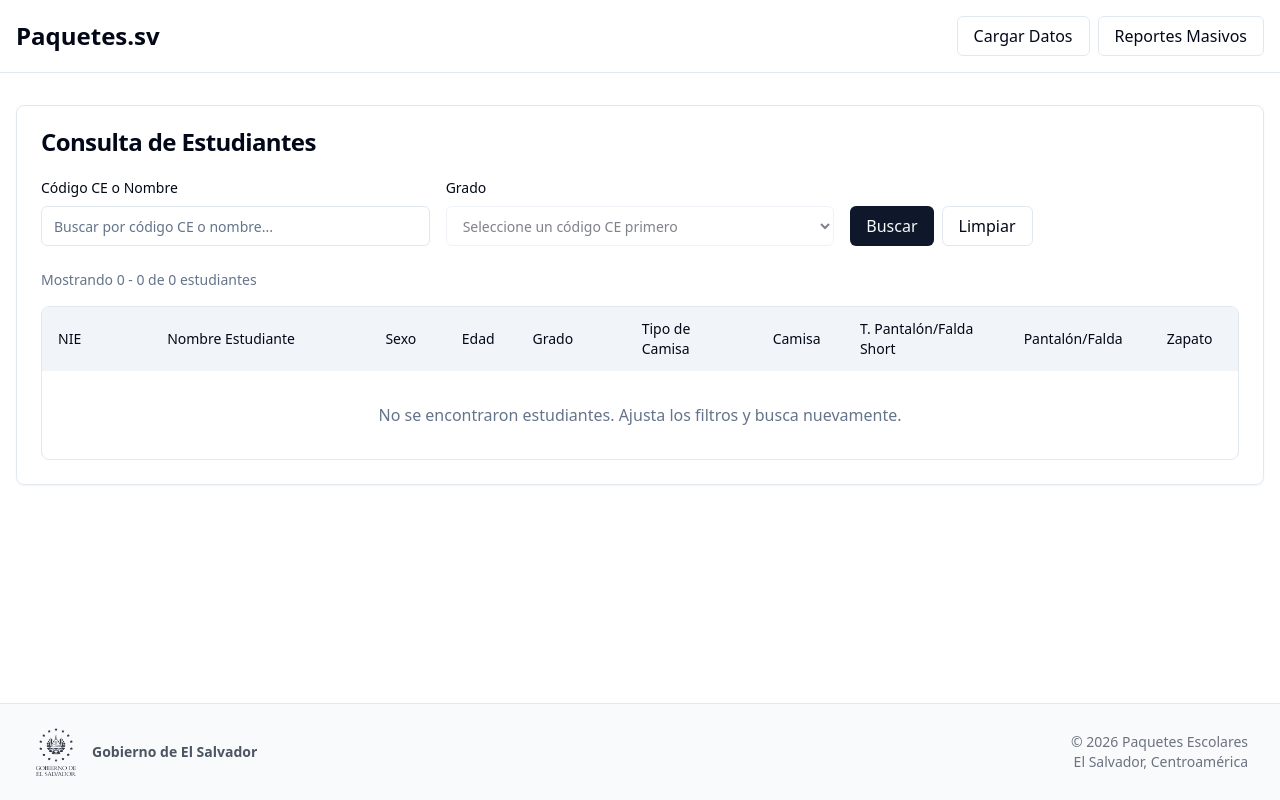
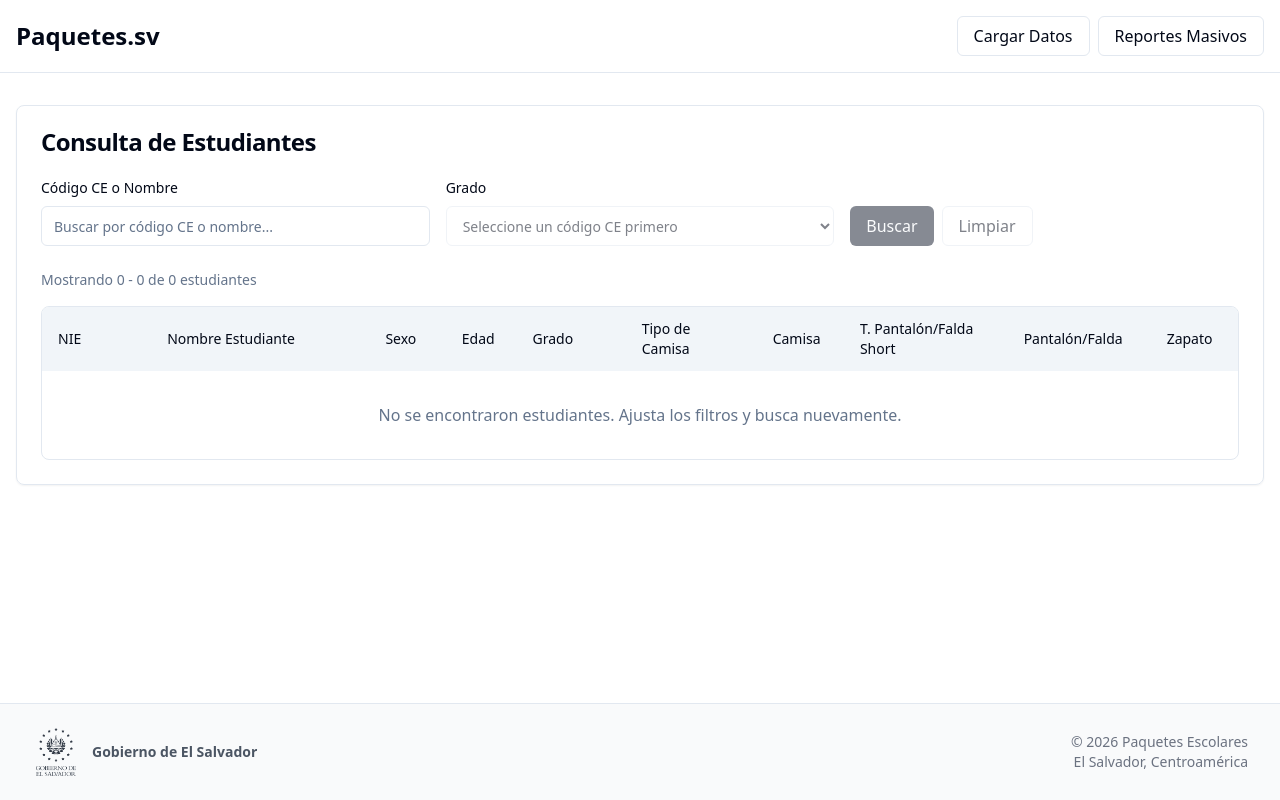
Before and after one commit to rcastaneda-dev/paquetes.sv, a Next.js app: page / in a window 1280 px wide. Built offline with nearby package versions, Linux system fonts and the light colour scheme.

Commit message:
fix(FiltersPanel): disable search and clear buttons when no school is selected

```diff
--- a/src/components/FiltersPanel.tsx
+++ b/src/components/FiltersPanel.tsx
@@ -160,8 +160,10 @@ export const FiltersPanel = memo(function FiltersPanel({
 
         {/* Action buttons */}
         <div className="flex items-end gap-2">
-          <Button onClick={onSearch}>Buscar</Button>
-          <Button variant="outline" onClick={handleClear}>
+          <Button onClick={onSearch} disabled={!selectedSchool}>
+            Buscar
+          </Button>
+          <Button variant="outline" onClick={handleClear} disabled={!selectedSchool}>
             Limpiar
           </Button>
         </div>
```
